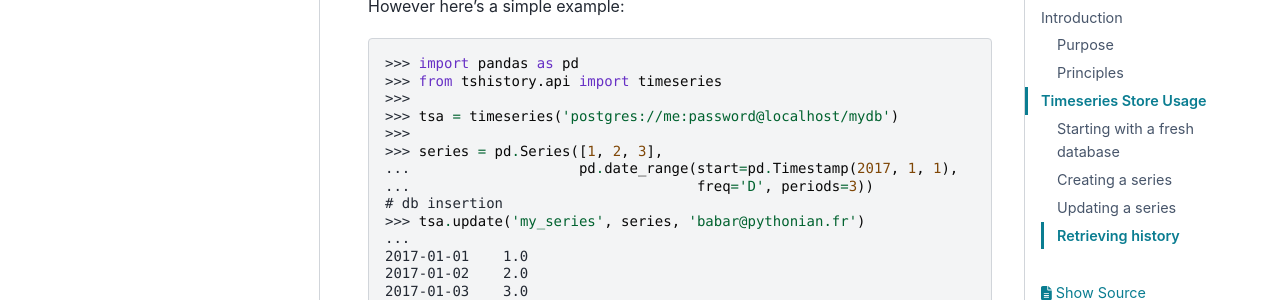
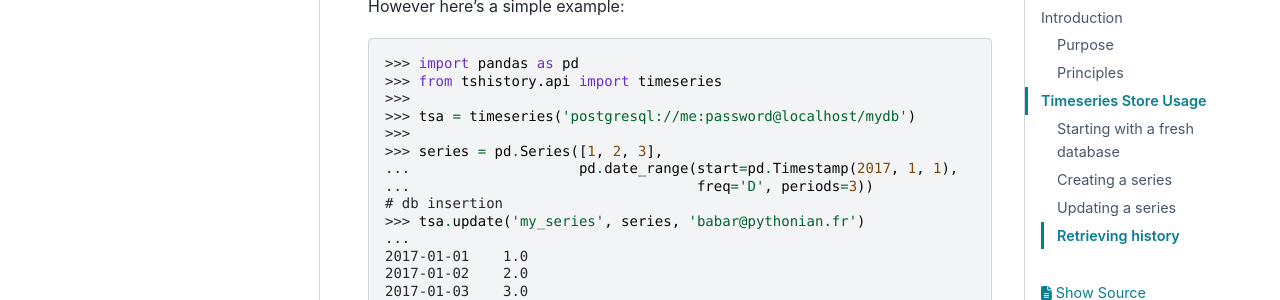
Before and after one commit to pythonianfr/tshistory_refinery, a Sphinx documentation site: the page built from docs/usage.rst, in a window 1280 px wide and 900 px high, scrolled down 1813 px. Shown: the part 152-452 px from the top of the window. Built offline with Sphinx 7.4.7 and the PyData theme 0.15.4, drawn with Linux system fonts in a browser that asks for light colours.

Commit message:
doc/usage: fix postgresql uri

```diff
--- a/docs/usage.rst
+++ b/docs/usage.rst
@@ -97,7 +97,7 @@ However here’s a simple example:
     >>> import pandas as pd
     >>> from tshistory.api import timeseries
     >>>
-    >>> tsa = timeseries('postgres://me:password@localhost/mydb')
+    >>> tsa = timeseries('postgresql://me:password@localhost/mydb')
     >>>
     >>> series = pd.Series([1, 2, 3],
     ...                    pd.date_range(start=pd.Timestamp(2017, 1, 1),
```
